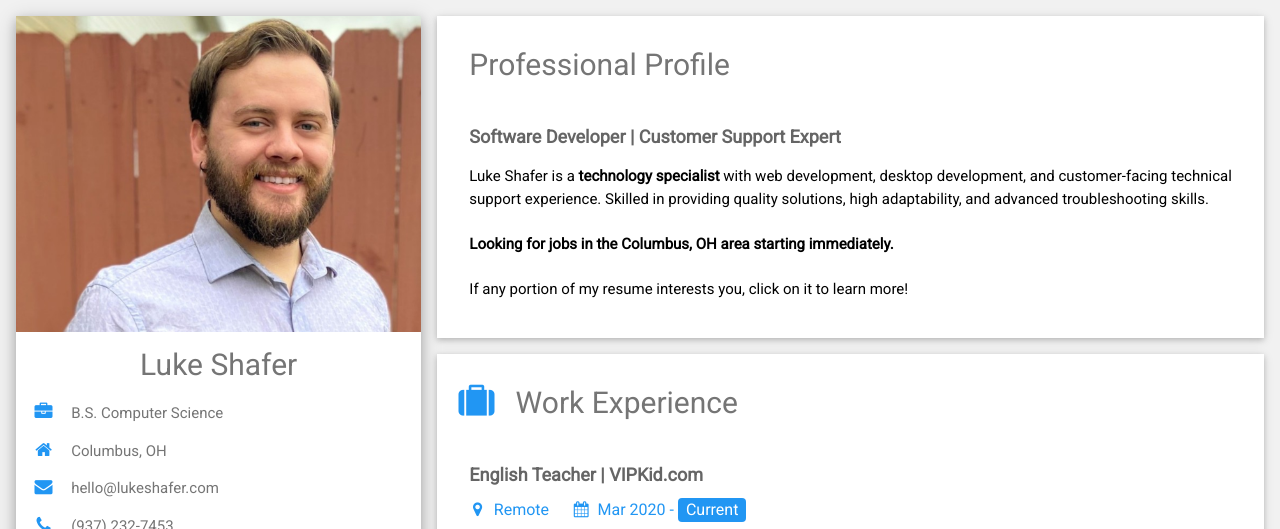
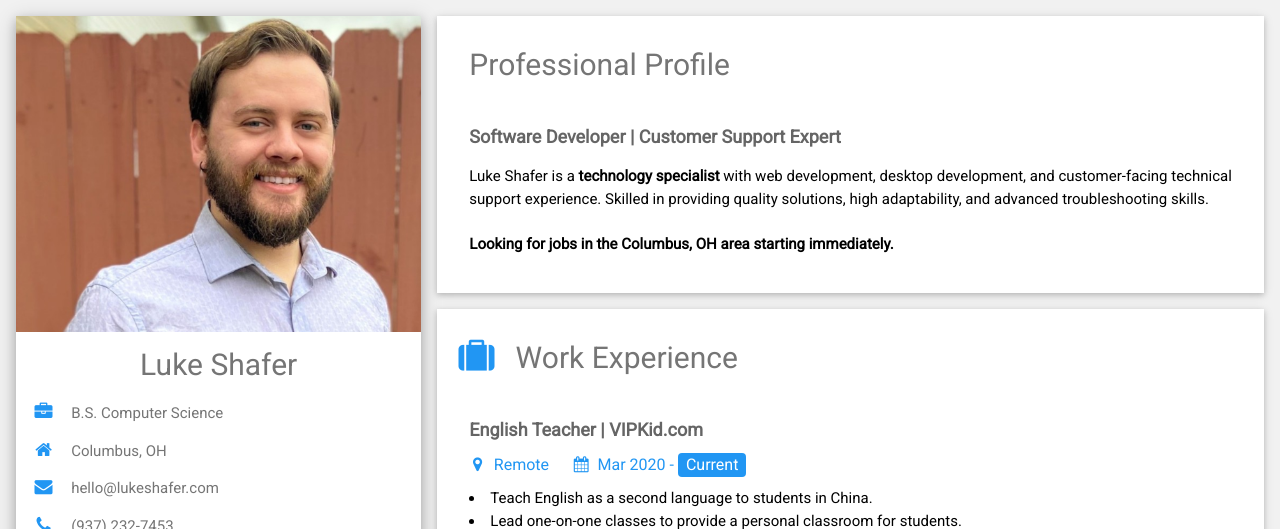
Before and after one commit to lukeshafer/lukeshafer.github.io, a plain HTML site: page index.html in a window 1280 px wide. Shown: the top 529 px of the page. Drawn offline with nearby package versions, Linux system fonts and the light colour scheme.

Commit message:
Removed "Click to learn more" since there is nothing to click

```diff
--- a/index.html
+++ b/index.html
@@ -125,8 +125,7 @@
             experience. Skilled in providing quality solutions, high adaptability, and
             advanced troubleshooting skills.<br><br>
             <b>Looking for jobs in the Columbus, OH area
-            starting immediately.</b><br><br>
-            If any portion of my resume interests you, click on it to learn more!
+            starting immediately.</b>
           </p>
           <br>
         </div>
```
